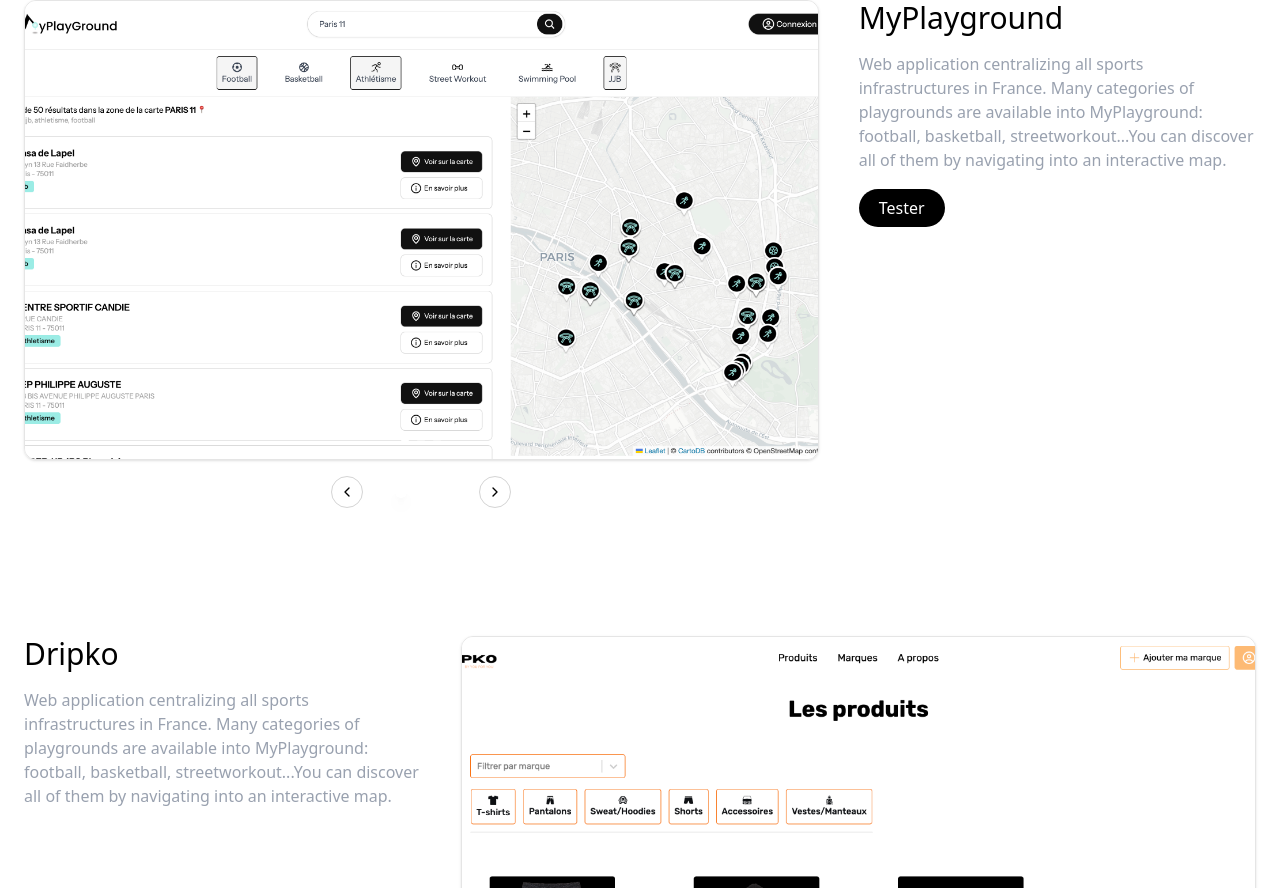
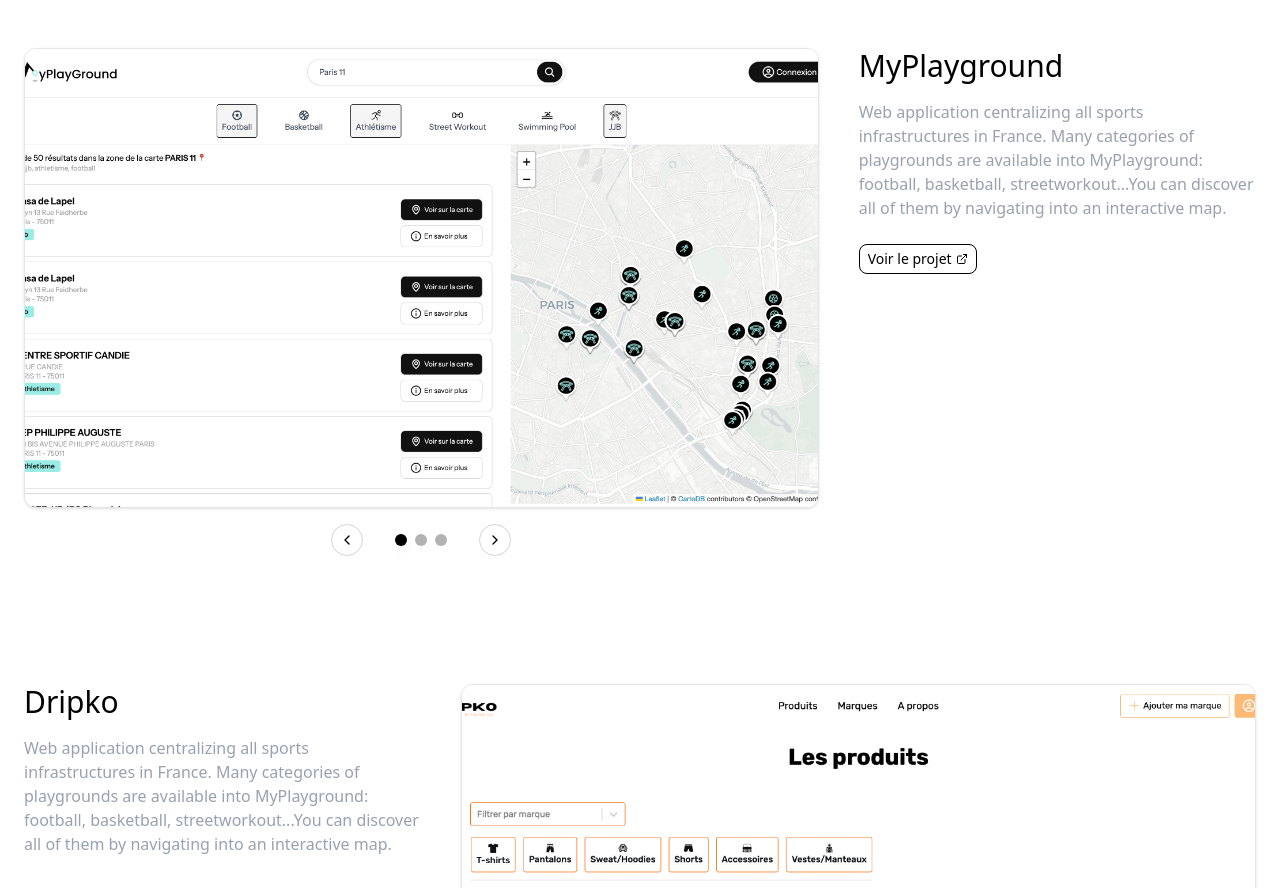
Before and after one commit to Swanbil/swan-portfolio, a React (Vite) app: page / in a window 1280 px wide. Shown: the part 1912-2800 px from the top of the page. Built offline with nearby package versions, Linux system fonts and the light colour scheme.

Commit message:
feat: refacto

```diff
--- a/src/App.tsx
+++ b/src/App.tsx
@@ -41,14 +41,14 @@
 
         </section>
 
-        <section className="h-[100vh] flex justify-between gap-10 py-8 mt-12 relative">
+        <section className="h-[100vh] flex justify-between gap-10 py-8 mt-24 relative">
           <div className='w-1/2 h-full flex flex-col justify-between'>
             <div>
               <motion.h2
                 className='text-9xl font-semibold'
-                initial={{ opacity: 0, y: 50 }}
+                initial={{ opacity: 0, y: 30 }}
                 whileInView={{ opacity: 1, y: 0 }}
-                transition={{ duration: 0.8, ease: "easeOut" }}
+                transition={{ duration: 0.8, ease: "easeOut", delay: 0.6 }}
                 viewport={{ once: true }}
               >
                 Hi, I'm Swan Bilek
@@ -91,9 +91,9 @@
               src={"/profile_picture.jpeg"}
               alt="Swan Bilek"
               className='w-full h-full object-cover rounded-lg'
-              initial={{ opacity: 0, scale: 0.9 }}
-              whileInView={{ opacity: 1, scale: 1 }}
-              transition={{ duration: 1, ease: "easeOut", delay: 0.4 }}
+              initial={{ opacity: 0, y: 50 }}
+              whileInView={{ opacity: 1, y: 0 }}
+              transition={{ duration: 0.8, ease: "easeOut", delay: 0.6 }}
               viewport={{ once: true }}
             />
           </div>
--- a/src/components/ProjectCard.tsx
+++ b/src/components/ProjectCard.tsx
@@ -84,10 +84,15 @@
                         {description}
                     </motion.p>
                     {link && <a
-                        className='px-5 py-2 rounded-full text-white bg-black hover:bg-black/80 cursor-pointer'
+                        className='border border-black px-2 py-1 rounded-lg inline-flex items-center gap-1 hover:border-gray-400 hover:bg-neutral-100 transition-colors duration-300 text-sm font-medium'
                         href={link}
                     >
-                        Tester
+                        <span>Voir le projet</span>
+                        <svg width="12" height="12" viewBox="0 0 24 24" fill="none" stroke="currentColor" strokeWidth="2" strokeLinecap="round" strokeLinejoin="round">
+                            <path d="M18 13v6a2 2 0 0 1-2 2H5a2 2 0 0 1-2-2V8a2 2 0 0 1 2-2h6"></path>
+                            <polyline points="15,3 21,3 21,9"></polyline>
+                            <line x1="10" y1="14" x2="21" y2="3"></line>
+                        </svg>
                     </a>}
                 </div>
             </div>
@@ -127,19 +132,6 @@
                         />
                     </AnimatePresence>
 
-                    {/* Indicateurs */}
-                    <div className='absolute bottom-4 left-1/2 transform -translate-x-1/2 flex space-x-2 z-10'>
-                        {images.map((_, index) => (
-                            <button
-                                key={index}
-                                onClick={() => goToImage(index)}
-                                className={`w-2 h-2 rounded-full transition-all duration-300 ${index === currentImageIndex
-                                    ? 'bg-white'
-                                    : 'bg-white/40 hover:bg-white/70'
-                                    }`}
-                            />
-                        ))}
-                    </div>
                 </div>
 
                 {/* Boutons de navigation - en dessous de l'image */}
@@ -162,8 +154,8 @@
                                     key={index}
                                     onClick={() => goToImage(index)}
                                     className={`w-3 h-3 rounded-full transition-all duration-300 ${index === currentImageIndex
-                                        ? 'bg-white shadow-lg'
-                                        : 'bg-white/30 hover:bg-white/60'
+                                        ? 'bg-black shadow-lg'
+                                        : 'bg-black/30 hover:bg-black/60'
                                         }`}
                                     whileHover={{ scale: 1.2 }}
                                     whileTap={{ scale: 0.9 }}
```
